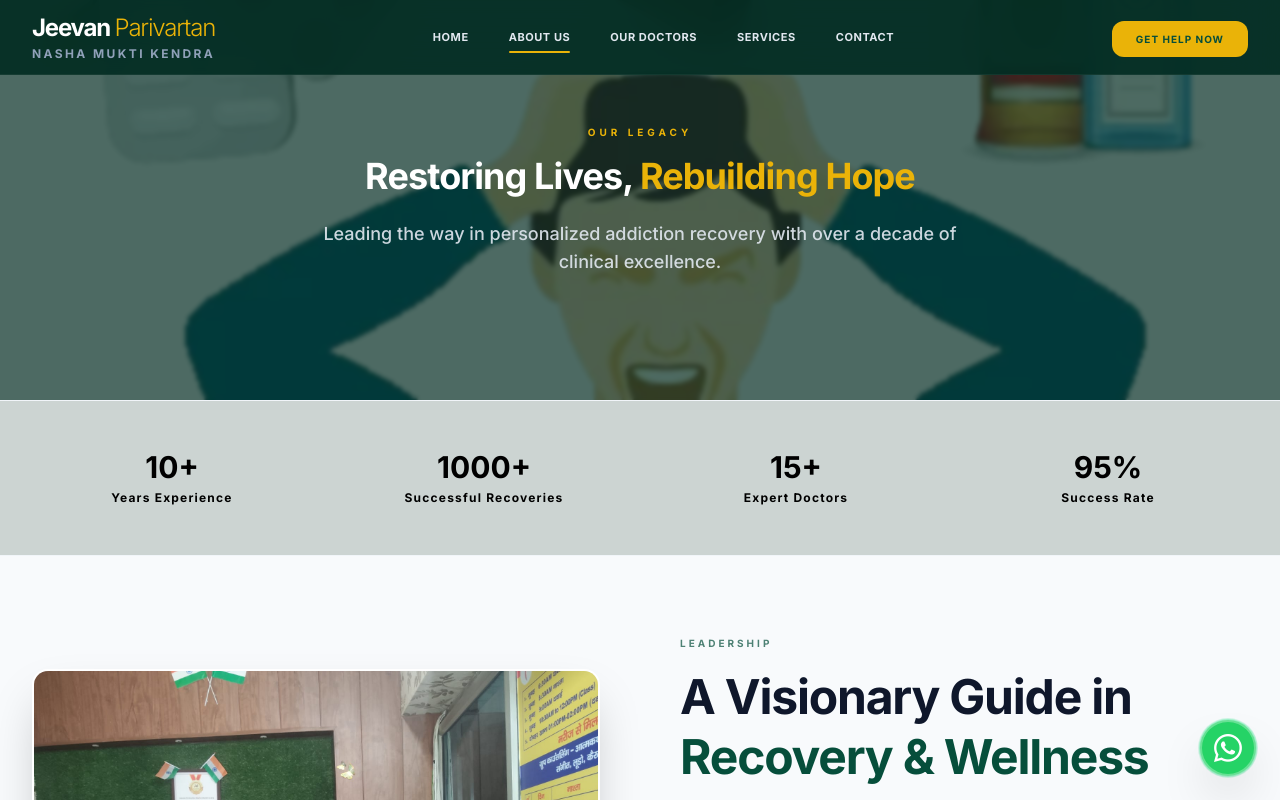
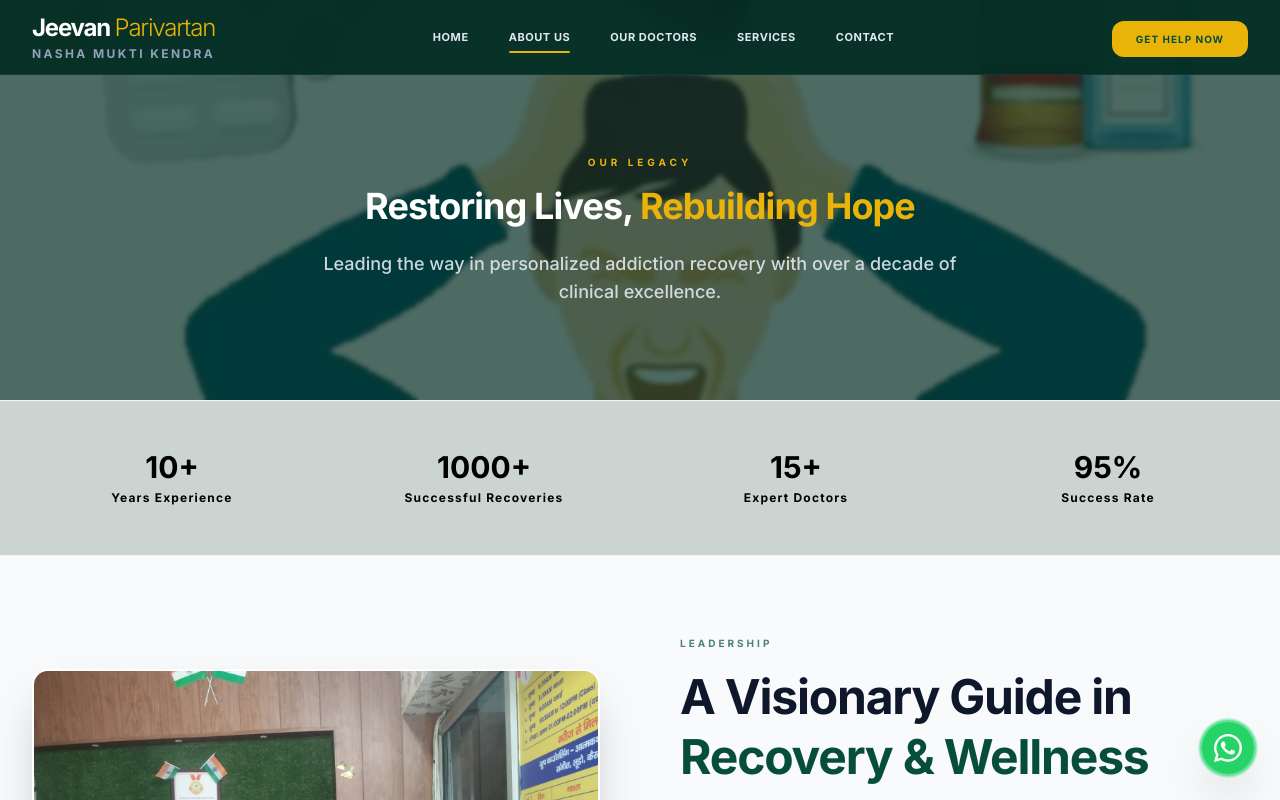
Before and after one commit to digitalsolution360web/Parivartan, a Next.js app: page /about in a window 1280 px wide. Shown: the top 800 px of the page. Built offline with nearby package versions, Linux system fonts and the light colour scheme.

Commit message:
new updated

```diff
--- a/app/about/page.tsx
+++ b/app/about/page.tsx
@@ -71,7 +71,7 @@ export default function AboutPage() {
             animate={{ opacity: 1, y: 0 }}
             transition={{ duration: 1 }}
           >
-            <span className="text-brand-secondary font-bold text-[10px] tracking-[0.4em] uppercase mb-4 block">Our Legacy</span>
+            <span className="text-brand-secondary font-bold text-[10px] tracking-[0.4em] uppercase mb-4 pt-15 block">Our Legacy</span>
             <h1 className="text-2xl md:text-4xl font-bold text-white tracking-tight mb-6">
               Restoring Lives, <span className="text-brand-secondary">Rebuilding Hope</span>
             </h1>
--- a/app/contact/page.tsx
+++ b/app/contact/page.tsx
@@ -49,7 +49,7 @@ export default function ContactPage() {
             animate={{ opacity: 1, y: 0 }}
             transition={{ duration: 1 }}
           >
-            <span className="text-brand-secondary font-bold text-[10px] tracking-[0.4em] uppercase mb-4 block">Reach Out</span>
+            <span className="text-brand-secondary font-bold text-[10px] tracking-[0.4em] uppercase mb-4 pt-10 block">Reach Out</span>
             <h1 className="text-3xl md:text-5xl font-bold text-white tracking-tight mb-6">
               Connect with our <span className="text-brand-secondary">Care Team</span>
             </h1>
--- a/app/doctor/page.tsx
+++ b/app/doctor/page.tsx
@@ -25,7 +25,7 @@ export default function DoctorPage() {
             animate={{ opacity: 1, y: 0 }}
             transition={{ duration: 1 }}
           >
-            <span className="text-brand-secondary font-bold text-[10px] tracking-[0.4em] uppercase mb-4 block">Our Elite Team</span>
+            <span className="text-brand-secondary font-bold text-[10px] tracking-[0.4em] uppercase mb-4 pt-8 block">Our Elite Team</span>
             <h1 className="text-3xl md:text-5xl font-bold text-white tracking-tight mb-6">
               Qualified Medical <span className="text-brand-secondary">Leadership</span>
             </h1>
--- a/app/services/page.tsx
+++ b/app/services/page.tsx
@@ -68,7 +68,7 @@ export default function ServicesPage() {
             animate={{ opacity: 1, y: 0 }}
             transition={{ duration: 1 }}
           >
-            <span className="text-brand-secondary font-bold text-[10px] tracking-[0.4em] uppercase mb-4 block">Our Expertise</span>
+            <span className="text-brand-secondary font-bold text-[10px] tracking-[0.4em] uppercase mb-4 pt-15 block">Our Expertise</span>
             <h1 className="text-3xl md:text-5xl font-bold text-white tracking-tight mb-6">
               Clinical <span className="text-brand-secondary">Excellence</span>
             </h1>
```
Also changed, not shown: app/page.tsx (line endings or trailing spaces).
